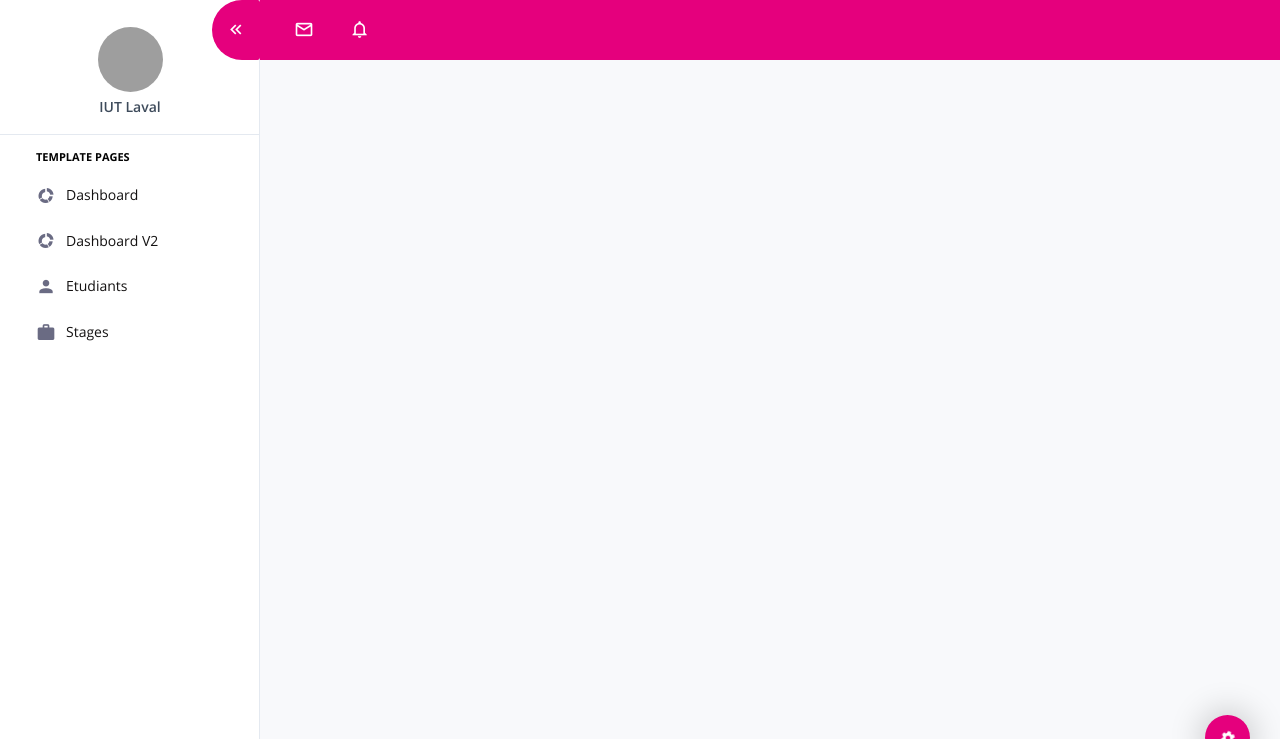
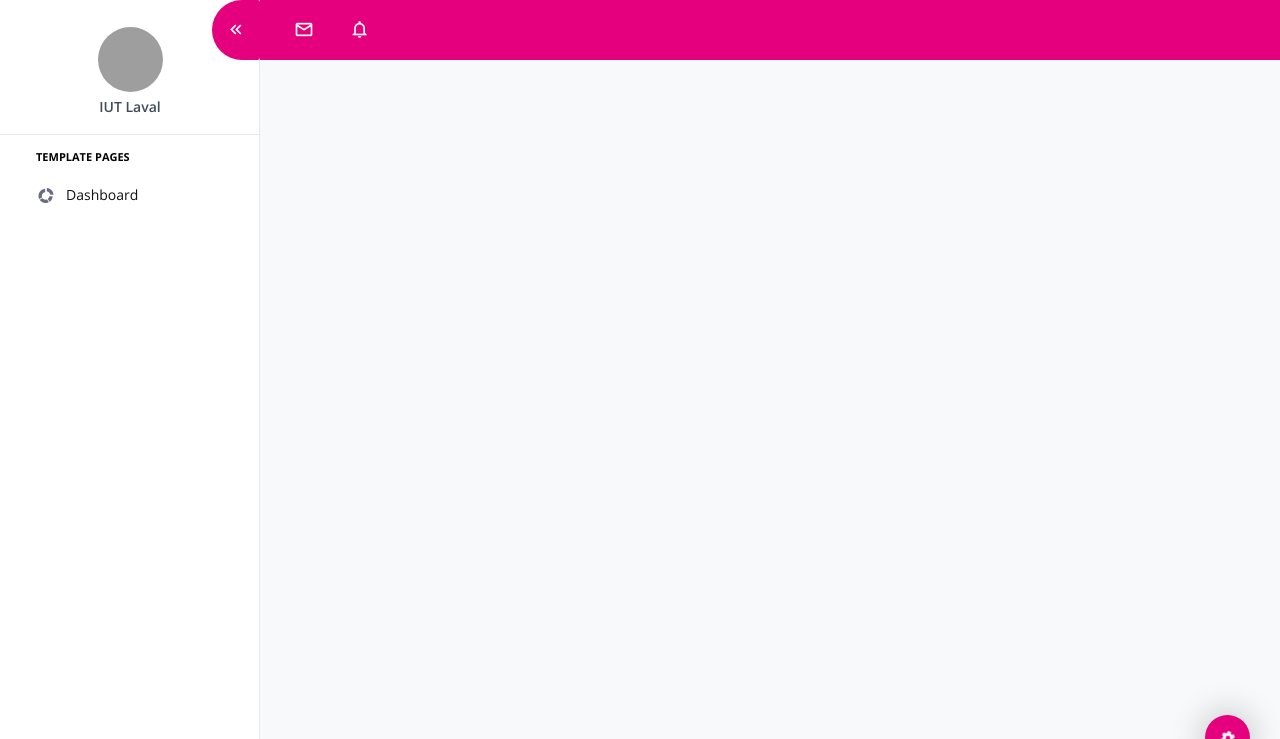
Before and after one commit to Arbii98/gestadi, a PHP site: page /gestadi/View/index.php in a window 1280 px wide. Shown: the top 739 px of the page. Run offline with PHP 8.4, Linux system fonts and the light colour scheme; grey boxes are pictures that could not be loaded.

Commit message:
New Menu

```diff
--- a/View/header_dashboard.php
+++ b/View/header_dashboard.php
@@ -42,33 +42,14 @@
           <li class="pt-2 pb-1">
             <span class="nav-item-head">Template Pages</span>
           </li>
+
           <li class="nav-item">
-            <a class="nav-link" href="index.html">
+            <a class="nav-link" href="Dashboard.php">
               <i class="mdi mdi-chart-arc menu-icon"></i>
               <span class="menu-title">Dashboard</span>
             </a>
           </li>
 
-          <li class="nav-item">
-            <a class="nav-link" href="Dashboard.php">
-              <i class="mdi mdi-chart-arc menu-icon"></i>
-              <span class="menu-title">Dashboard V2</span>
-            </a>
-          </li>
-
-          <li class="nav-item">
-            <a class="nav-link" href="etudiants.php">
-              <i class="mdi mdi-account menu-icon"></i>
-              <span class="menu-title">Etudiants</span>
-            </a>
-          </li>
-
-          <li class="nav-item">
-            <a class="nav-link" href="stage.php">
-              <i class="mdi mdi-briefcase menu-icon"></i>
-              <span class="menu-title">Stages</span>
-            </a>
-          </li>
 
 
         </ul>
```
Also changed, not shown: 1 other file.
